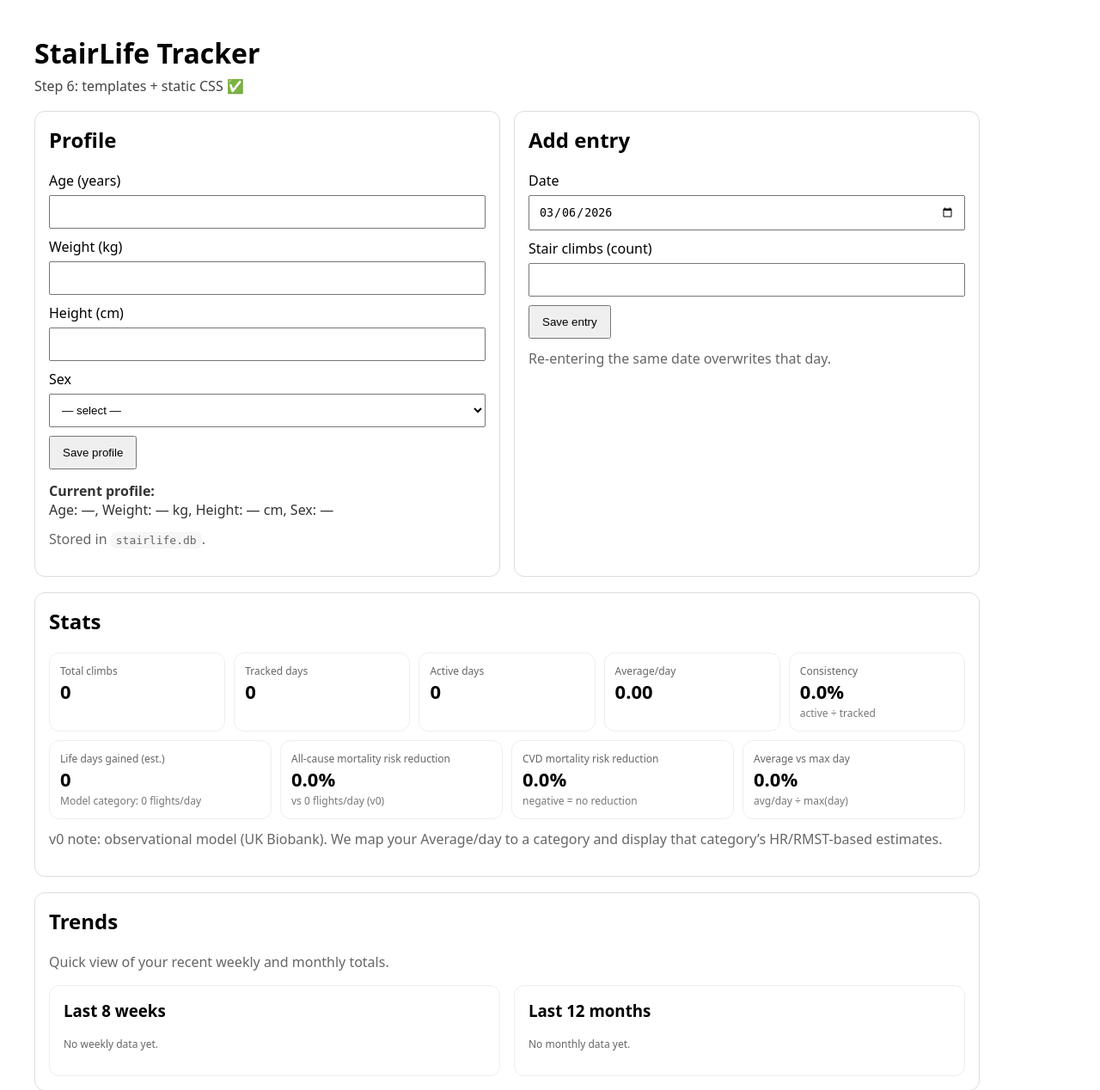
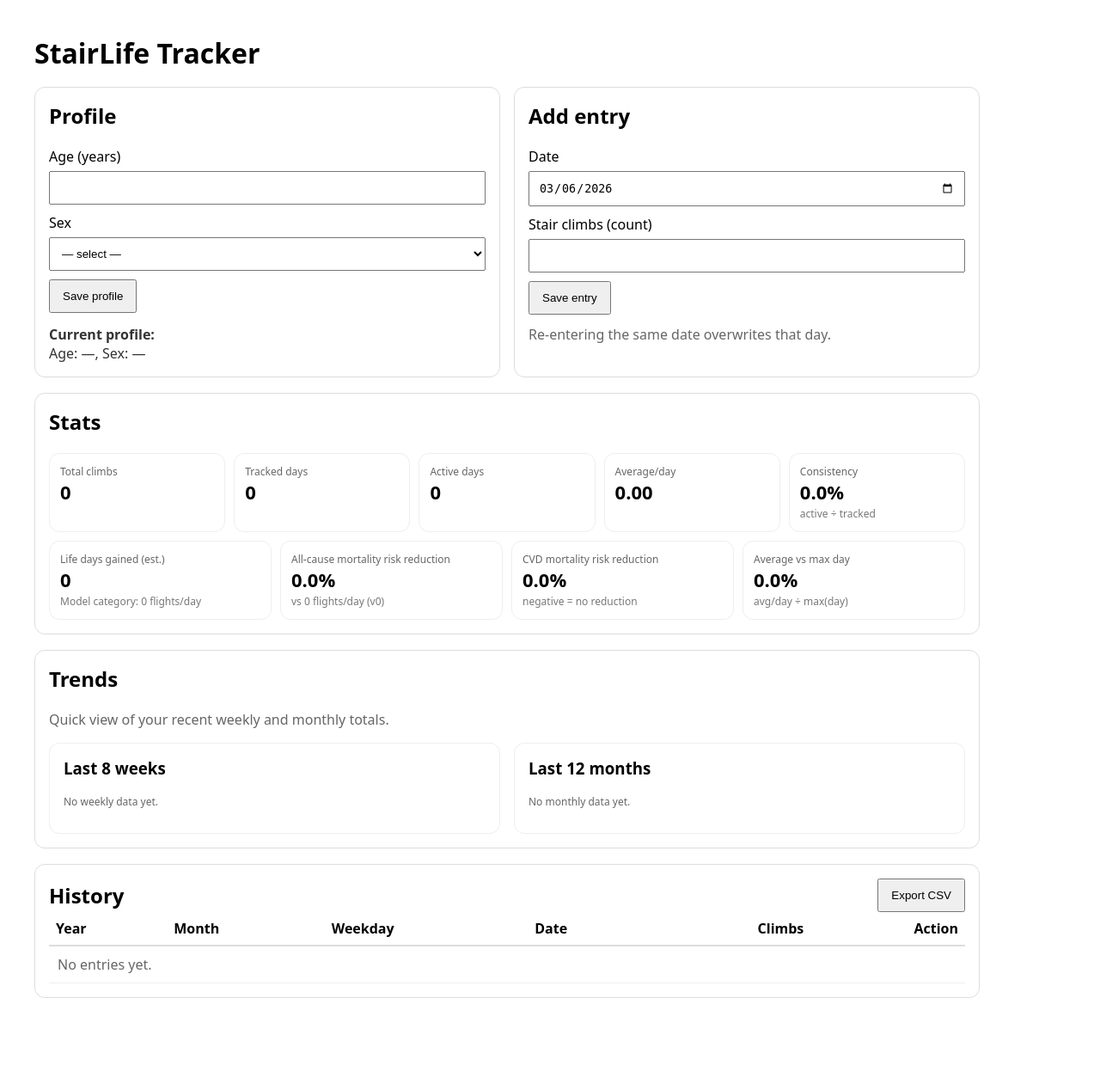
Before and after one commit to paretto2026/stairlife-tracker, a Flask app: page / in a window 1280 px wide. Shown: the top 1268 px of the page at 86% size. After the commit the page ends 1161 px from the top, so only its background shows below. Run offline with Flask 3, Linux system fonts and the light colour scheme; data comes from the database, SQL or seed files in the repository; data that the repository does not hold is empty.

Commit message:
Removed weight and height from profile

```diff
--- a/routes/main_routes.py
+++ b/routes/main_routes.py
@@ -39,8 +39,6 @@ def index():
 
     profile_summary = (
         f"Age: {profile['age'] or '—'}, "
-        f"Weight: {profile['weight'] or '—'} kg, "
-        f"Height: {profile['height'] or '—'} cm, "
         f"Sex: {sex_label(profile['sex'])}"
     )
 
--- a/templates/index.html
+++ b/templates/index.html
@@ -2,7 +2,6 @@
 {% block content %}
 
 <h1>StairLife Tracker</h1>
-<p class="subtle">Step 6: templates + static CSS ✅</p>
 
 <div class="grid-2">
   <section class="card">
@@ -11,14 +10,6 @@
     <form method="post" action="{{ url_for('main.save_profile') }}">
       <label>Age (years)<br/>
         <input name="age" value="{{ profile.age }}" inputmode="numeric" />
-      </label>
-
-      <label>Weight (kg)<br/>
-        <input name="weight" value="{{ profile.weight }}" inputmode="decimal" />
-      </label>
-
-      <label>Height (cm)<br/>
-        <input name="height" value="{{ profile.height }}" inputmode="numeric" />
       </label>
 
       <label>Sex<br/>
@@ -38,7 +29,6 @@
       {{ profile_summary }}
     </div>
 
-    <p class="muted">Stored in <code>stairlife.db</code>.</p>
   </section>
 
   <section class="card">
@@ -110,9 +100,6 @@
     </div>
   </div>
 
-  <p class="muted">
-    v0 note: observational model (UK Biobank). We map your Average/day to a category and display that category’s HR/RMST-based estimates.
-  </p>
 </section>
 
 <section class="card" style="margin-top:18px;">
```
